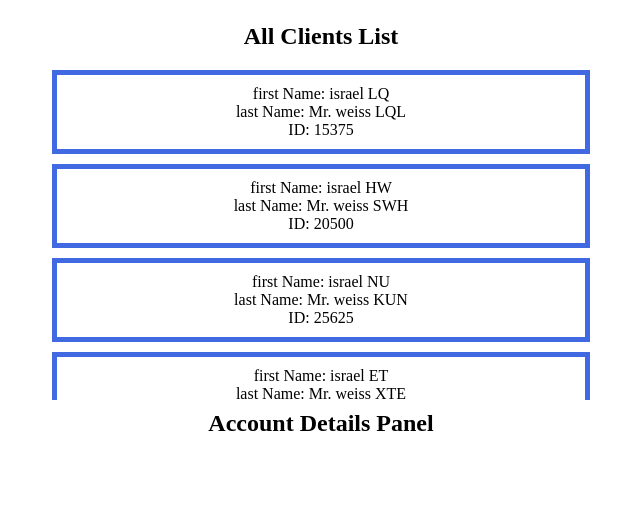
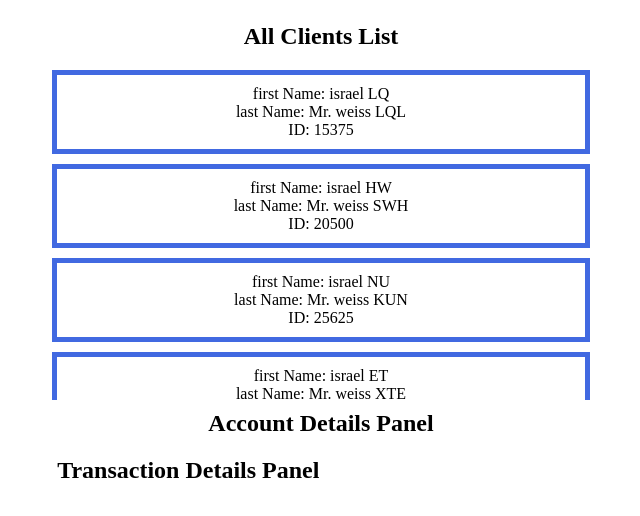
Before and after one commit to ChaimBaror/Lists-in-JS, a plain HTML site: page index.html in a window 1280 px wide. Shown: the part 100-616 px from the top of the page, without its empty margins (319-959 px from the left). Drawn offline with Linux system fonts and the light colour scheme.

Commit message:
Update index.html

```diff
--- a/index.html
+++ b/index.html
@@ -16,6 +16,11 @@
         <section class="details-panel">
         </section>
 
+
+        <section class="Transaction-panel">
+                <h2>Transaction Details Panel</h2>
+        </section>
+
     </div>
     <script src="ShukiRenderingServices.js"></script>
     <script src="database.js"></script>
```
